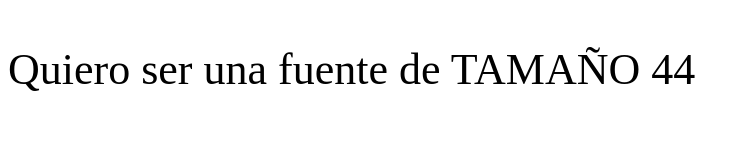
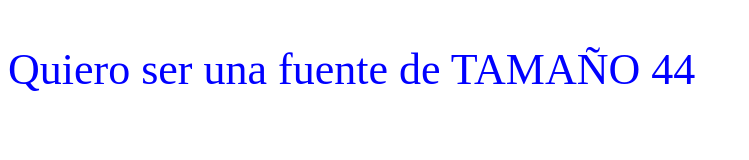
Before and after one commit to danieljim99/ejercicio1, a plain HTML site: page index.html in a window 1280 px wide. Shown: the whole page, without its empty margins (0-749 px from the left). Drawn offline with Linux system fonts and the light colour scheme.

Commit message:
Update stylesheet.css

```diff
--- a/stylesheet.css
+++ b/stylesheet.css
@@ -1,4 +1,4 @@
 p {
-	style="color:blue";
+	color: blue;
 	font-size: 44px;
 }
```
